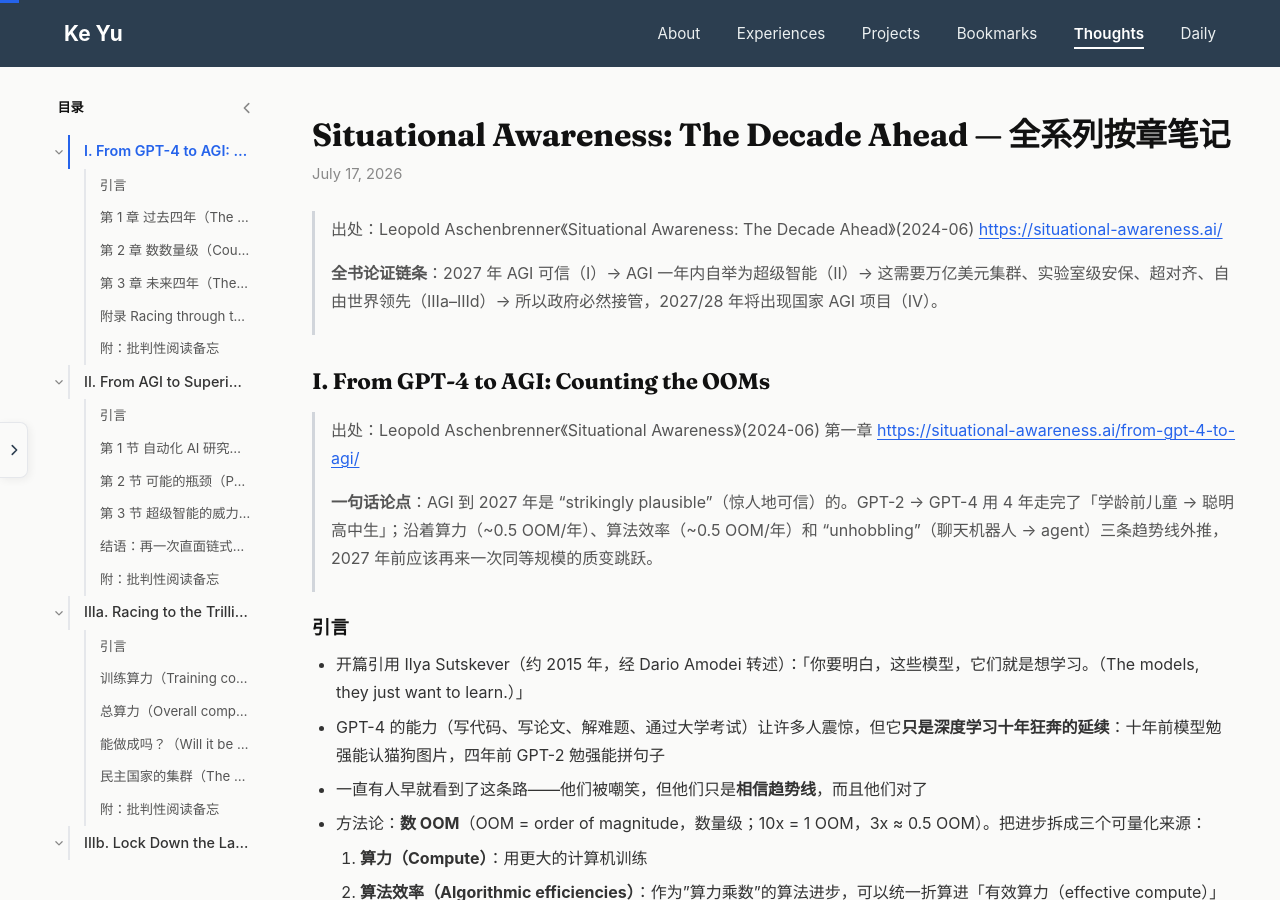
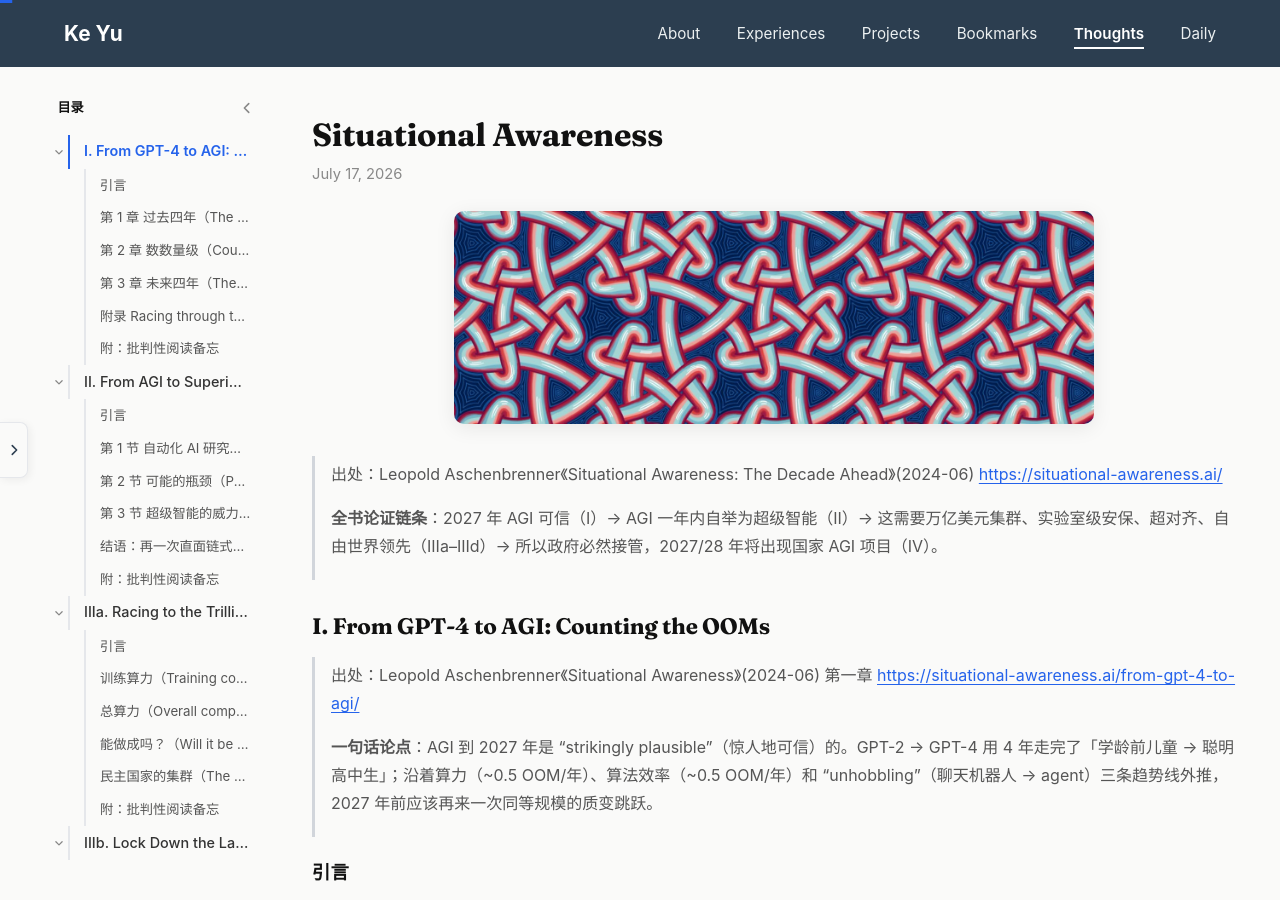
Before and after one commit to keith991001/keith991001.github.io, a Jekyll site: the page built from _posts/2026-07-17-situational-awareness-notes.md, in a window 1280 px wide and 900 px high. Built offline with Jekyll 4.4.1, drawn with Linux system fonts in a browser that asks for light colours.

Commit message:
post: move to Finance category, simplify title, add cover

```diff
--- a/_posts/2026-07-17-situational-awareness-notes.md
+++ b/_posts/2026-07-17-situational-awareness-notes.md
@@ -1,7 +1,8 @@
 ---
-title: "Situational Awareness: The Decade Ahead — 全系列按章笔记"
+title: "Situational Awareness"
 date: 2026-07-17
-category: AI
+category: Finance
+cover: /assets/images/posts/situational-awareness/cover.png
 toc_min_level: 2
 toc_max_level: 3
 ---
```
Also changed, not shown: assets/images/posts/situational-awareness/cover.png (added).
